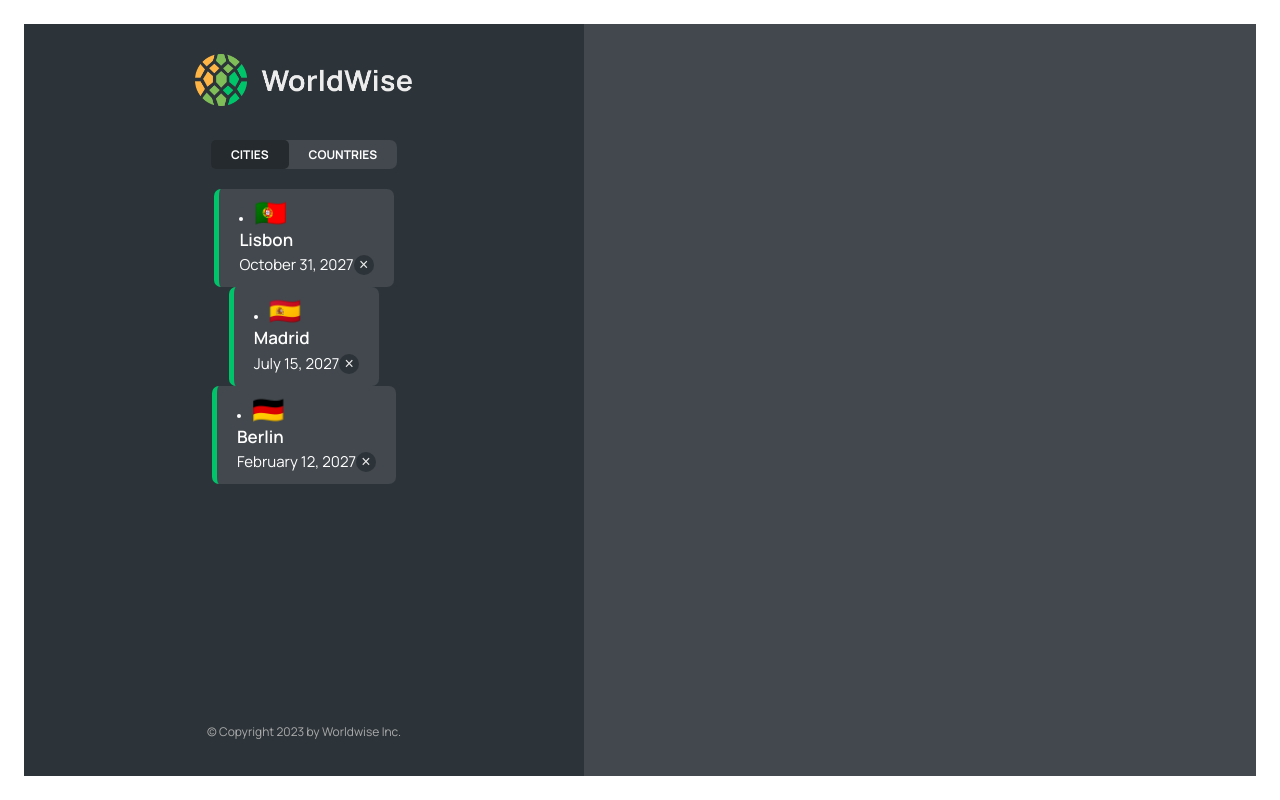
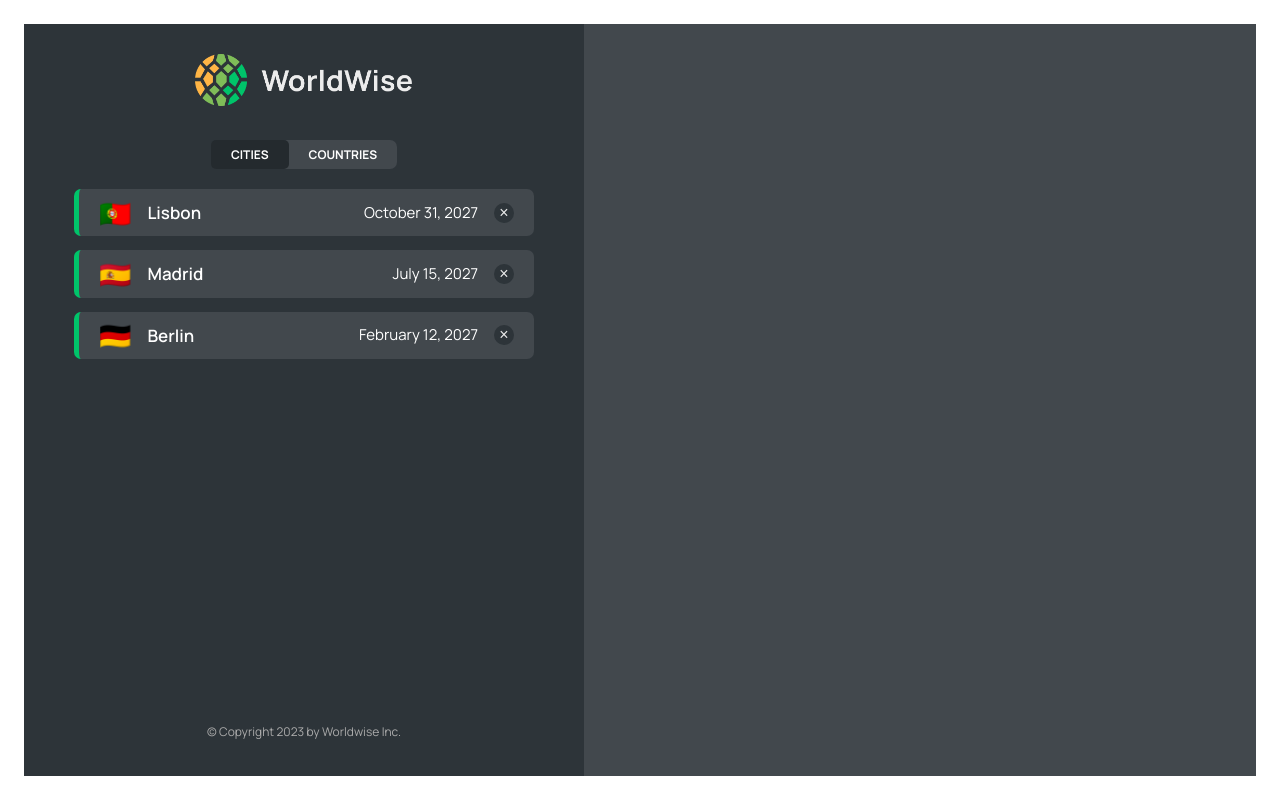
Before and after one commit to Gbangbolaoluwagbemiga/World-Wize, a React (Vite) app: page /appLayout/cities in a window 1280 px wide. Built offline with nearby package versions, Linux system fonts and the light colour scheme.

Commit message:
All components implementation

```diff
--- a/src/App.jsx
+++ b/src/App.jsx
@@ -6,9 +6,10 @@ import Login from './pages/Login';
 import PageNotFound from './pages/PageNotFound';
 import Pricing from './pages/Pricing';
 import AppLayout from './pages/AppLayout';
-import City from './components/City';
+// import City from './components/City';
 import CountryItem from './components/CountryItem';
 import {Data} from '../data/cities';
+import CityList from './components/CityList';
 
 function App() {
   const [cities, setCities] = useState([]);
@@ -30,7 +31,7 @@ function App() {
         <Route path="product" element={<Product />} />
         <Route path="*" element={<PageNotFound />} />
         <Route path="appLayout" element={<AppLayout />}>
-          <Route path="cities" element={<City cities={cities} />} />
+          <Route path="cities" element={<CityList cities={cities} />} />
           <Route path="countries" element={<CountryItem cities={cities} />} />
           <Route path="form" element={<p>Form</p>} />
         </Route>
--- a/src/components/City.jsx
+++ b/src/components/City.jsx
@@ -1,57 +1,51 @@
-import styles from './City.module.css';
-import CityItem from './CityItem';
+import styles from './module.css';
 
-function City({cities}) {
+function City() {
   // TEMP DATA
-  // const currentCity = {
-  //   cityName: 'Lisbon',
-  //   emoji: '🇵🇹',
-  //   date: '2027-10-31T15:59:59.138Z',
-  //   notes: 'My favorite city so far!',
-  // };
-  console.log(cities);
+  const currentCity = {
+    cityName: 'Lisbon',
+    emoji: '🇵🇹',
+    date: '2027-10-31T15:59:59.138Z',
+    notes: 'My favorite city so far!',
+  };
+
+  const {emoji, cityName, date, notes} = currentCity;
 
   return (
-    <>
-      {cities.map(city => (
-        <CityItem key={city.id} city={city} />
-      ))}
-    </>
-  );
-}
-/*{ <div className={styles.city} key={city.id}>
+    <div className={styles.city}>
       <div className={styles.row}>
         <h6>City name</h6>
         <h3>
-    <span>{city.emoji}</span> {city.cityName}
+          <span>{emoji}</span> {cityName}
         </h3>
       </div>
 
       <div className={styles.row}>
-  <h6>You went to {city.cityName} on</h6>
-  <p>{formatDate(city.date || null)}</p>
+        <h6>You went to {cityName} on</h6>
+        <p>{date || null}</p>
       </div>
 
-{city.notes && (
+      {notes && (
         <div className={styles.row}>
           <h6>Your notes</h6>
-    <p>{city.notes}</p>
+          <p>{notes}</p>
         </div>
       )}
 
       <div className={styles.row}>
         <h6>Learn more</h6>
         <a
-    href={`https://en.wikipedia.org/wiki/${city.cityName}`}
+          href={`https://en.wikipedia.org/wiki/${cityName}`}
           target="_blank"
           rel="noreferrer"
         >
-    Check out {city.cityName} on Wikipedia &rarr;
+          Check out {cityName} on Wikipedia &rarr;
         </a>
       </div>
 
-<div>{/* <ButtonBack /> */
-// }</div>
-// </div> */}
+      <div>{/* <ButtonBack /> */}</div>
+    </div>
+  );
+}
 
 export default City;
--- a/src/components/CityItem.jsx
+++ b/src/components/CityItem.jsx
@@ -10,14 +10,12 @@ function CityItem({city}) {
   const {cityName, emoji, date, notes} = city;
 
   return (
-    <div className={styles.cityItem}>
-      <li>
-        <span className={styles.emoji}>{emoji}</span>
-        <h3 className={styles.name}>{cityName}</h3>
-        <time className={styles.date}>{formatDate(date)}</time>
-        <button className={styles.deleteBtn}> &times;</button>
-      </li>
-    </div>
+    <li className={styles.cityItem}>
+      <span className={styles.emoji}>{emoji}</span>
+      <h3 className={styles.name}>{cityName}</h3>
+      <time className={styles.date}>{formatDate(date)}</time>
+      <button className={styles.deleteBtn}> &times;</button>
+    </li>
   );
 }
 
--- /dev/null
+++ b/src/components/CityList.jsx
@@ -0,0 +1,14 @@
+import CityItem from './CityItem';
+import styles from './CityList.module.css';
+
+function CityList({cities}) {
+  return (
+    <ul className={styles.cityList}>
+      {cities.map(city => (
+        <CityItem key={city.id} city={city} />
+      ))}
+    </ul>
+  );
+}
+
+export default CityList;
```
Lines whose indentation alone changed are shown as unchanged.
